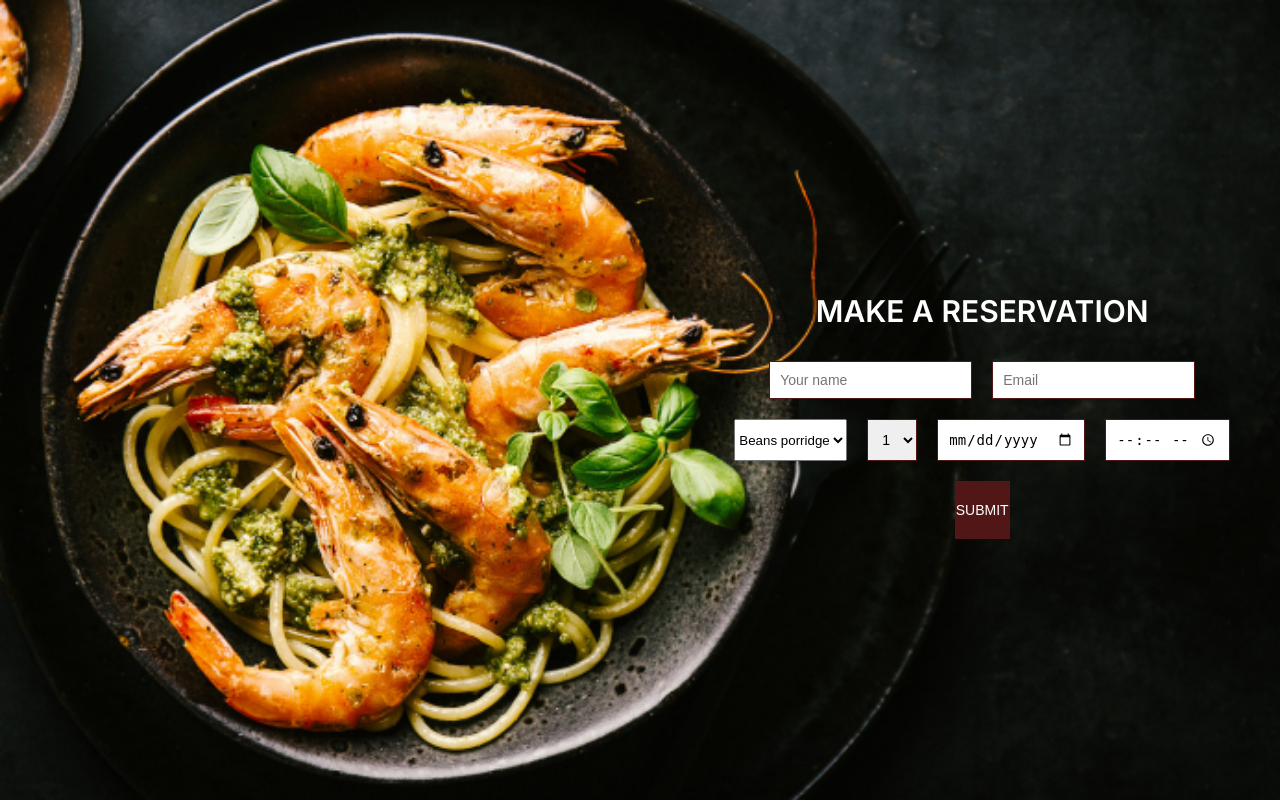
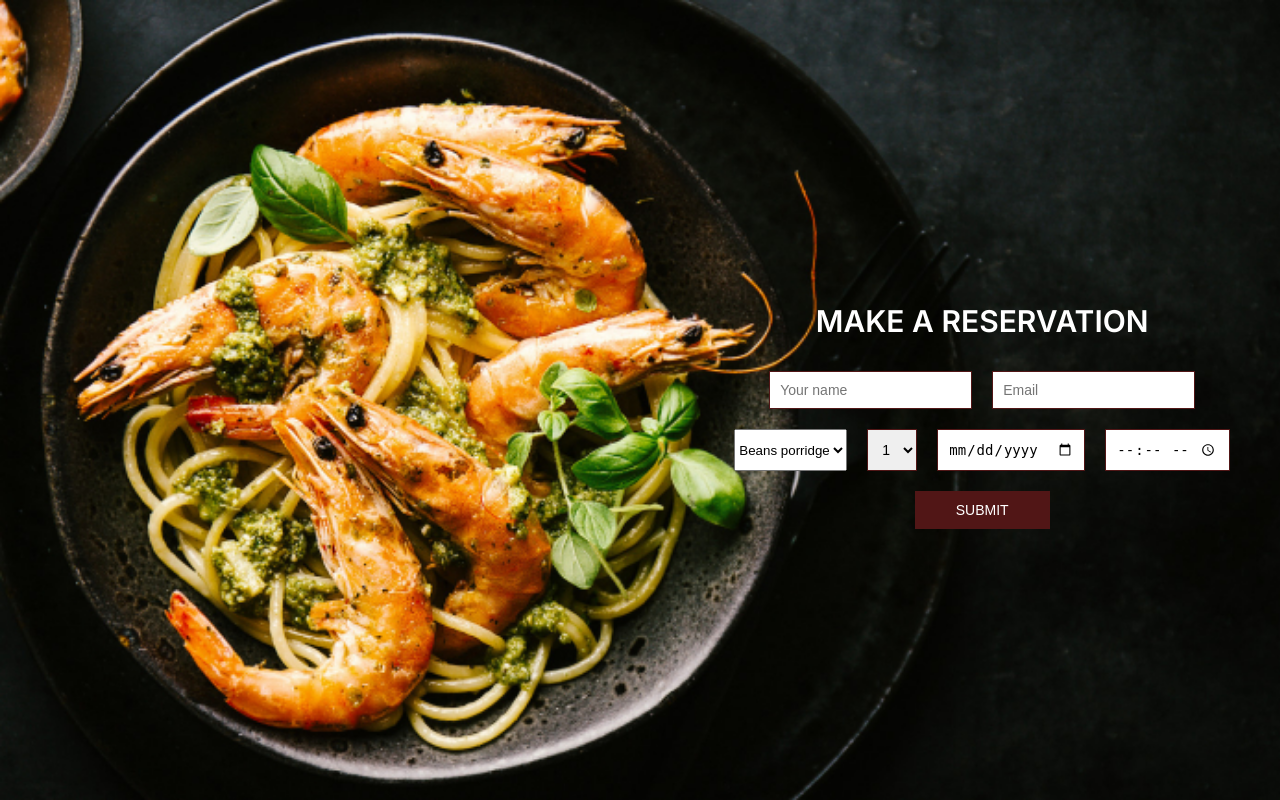
Before and after one commit to ejiro-design/restuarant-app, a Django app: page / in a window 1280 px wide. Run offline with Django 3.2, Linux system fonts and the light colour scheme; data comes from the database, SQL or seed files in the repository.

Commit message:
resized button size

```diff
--- a/restaurant_project/reservation/static/reservation/css/style.css
+++ b/restaurant_project/reservation/static/reservation/css/style.css
@@ -59,7 +59,7 @@ h1{
     color:white;
     cursor: pointer;
     display: inline-block;
-    padding:20px 0 20px 0;
+    padding:10px 40px 10px 40px;
 
 }
 
```
